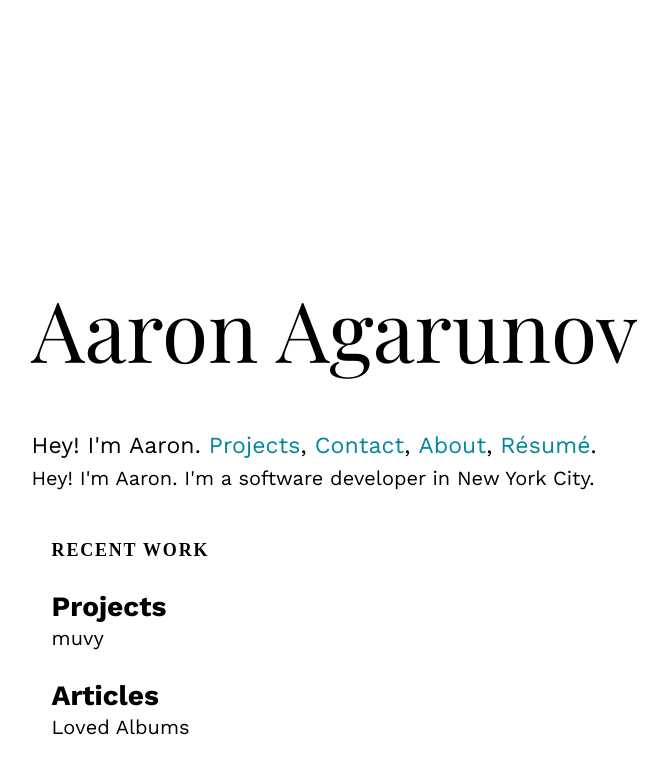
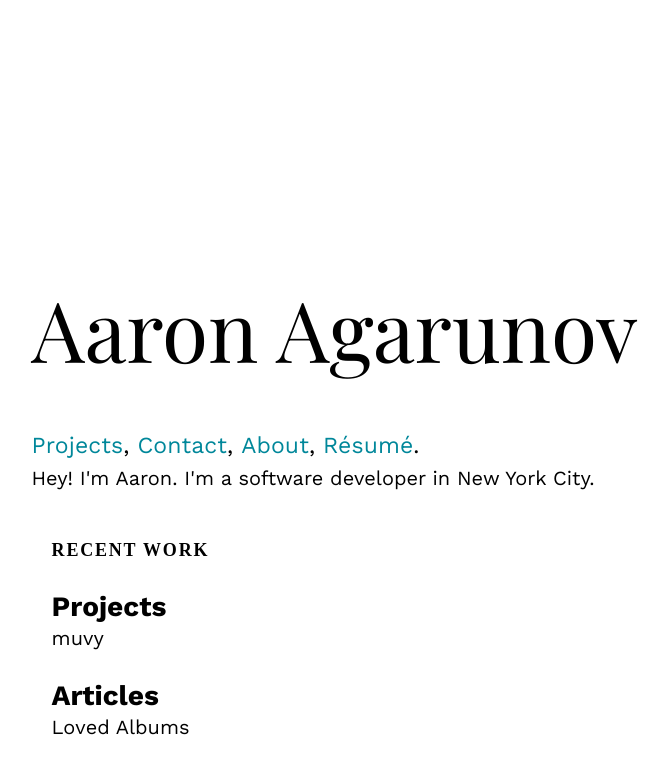
Before and after one commit to agarun/agarun.github.io, a Jekyll site: the page built from index.html, in a window 1280 px wide. Shown: the top 774 px of the page, without its empty margins (186-854 px from the left). Built offline with Jekyll 4.4.1, drawn with Linux system fonts in a browser that asks for light colours; some web fonts are replaced.

Commit message:
Remove welcome text

```diff
--- a/_includes/navigation.html
+++ b/_includes/navigation.html
@@ -1,11 +1,6 @@
 <nav>
   <ul>
-    {% if page.path == "index.html" %}
-      <span class="fade-on-start first">
-          Hey! I'm Aaron.
-      </span>
-    {% endif %}
-    <span class="{% if page.path == "index.html" %}fade-on-start third{% endif %}">
+    <span class="{% if page.path == "index.html" %}fade-on-start second{% endif %}">
       <li><a href="work.html">Projects</a></li>,
       <li><a href="contact.html">Contact</a></li>,
       <li><a href="about.html">About</a></li>,
```
